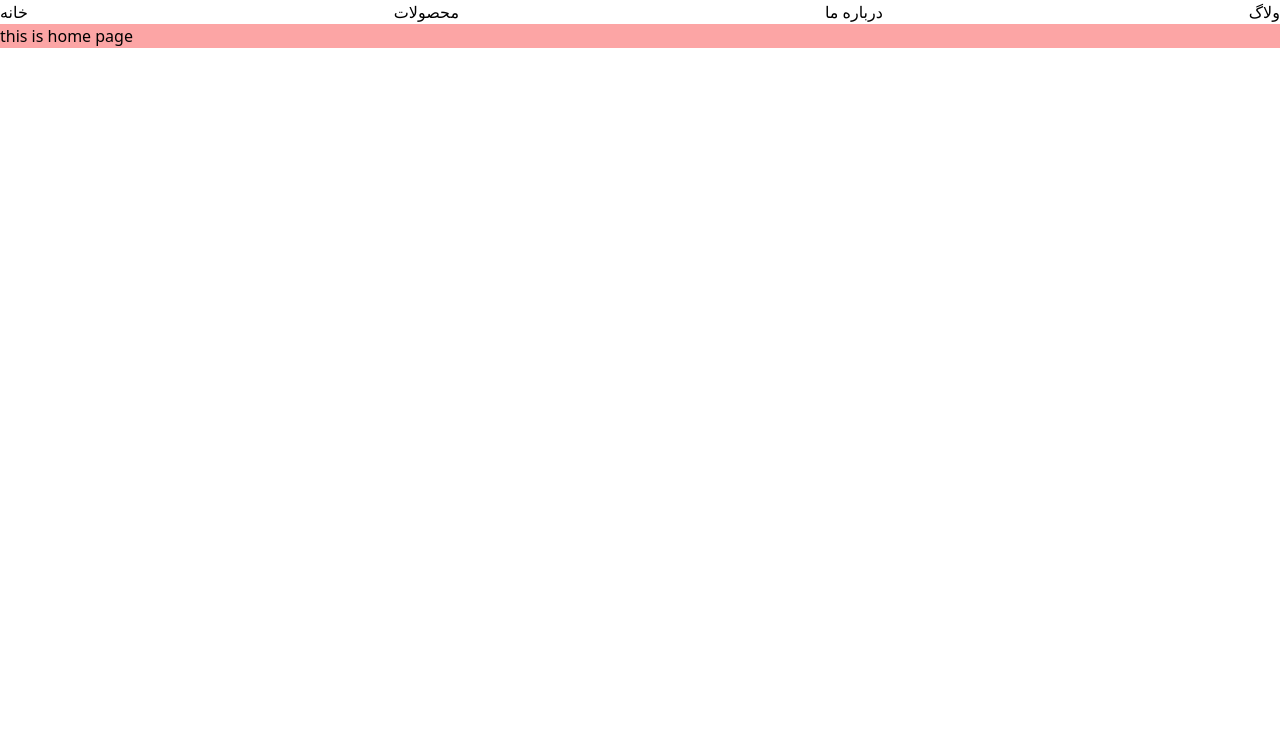
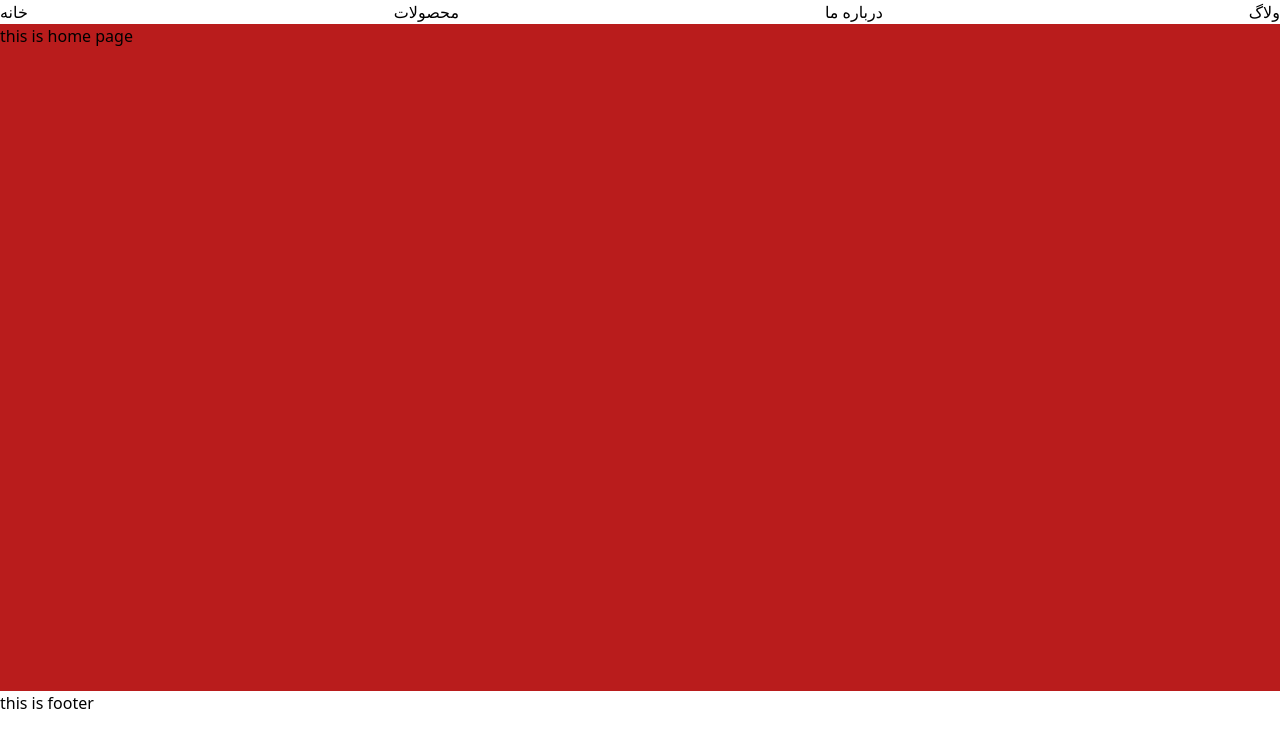
Before and after one commit to ZahraNejati79/bootstrap, a React (Create React App) app: page / in a window 1280 px wide. Shown: the top 748 px of the page. Built offline with nearby package versions, Linux system fonts and the light colour scheme.

Commit message:
all pages

```diff
--- a/src/App.js
+++ b/src/App.js
@@ -1,11 +1,17 @@
 import { BrowserRouter, Route, Routes } from "react-router-dom";
 import HomePage from "./pages/HomePage";
 import "./App.css";
+import AboutUs from "./pages/AboutUs";
+import Cart from "./pages/Cart";
+import SingleItem from "./pages/SingleItem";
 function App() {
   return (
     <BrowserRouter>
       <Routes>
         <Route path="/" element={<HomePage />} />
+        <Route path="/cart" element={<Cart />} />
+        <Route path="/singleitem/:id" element={<SingleItem />} />
+        <Route path="/aboutus" element={<AboutUs />} />
       </Routes>
     </BrowserRouter>
   );
--- /dev/null
+++ b/src/components/Nav.jsx
@@ -0,0 +1,26 @@
+import { NavLink } from "react-router-dom";
+
+const Nav = () => {
+  return (
+    <header>
+      <nav>
+        <ul className="flex items-center justify-between ">
+          <li>
+            <NavLink to="/">خانه</NavLink>
+          </li>
+          <li>
+            <NavLink to="/products">محصولات</NavLink>
+          </li>
+          <li>
+            <NavLink to="/aboutUs">درباره ما</NavLink>
+          </li>
+          <li>
+            <NavLink to="/velog">ولاگ</NavLink>
+          </li>
+        </ul>
+      </nav>
+    </header>
+  );
+};
+
+export default Nav;
--- a/src/layout/Layout.jsx
+++ b/src/layout/Layout.jsx
@@ -1,28 +1,12 @@
-import { NavLink } from "react-router-dom";
+import Nav from "../components/Nav";
 
 const Layout = ({ children }) => {
   return (
-    <>
-      <header>
-        <nav>
-          <ul className="flex items-center justify-between ">
-            <li>
-              <NavLink to="/">خانه</NavLink>
-            </li>
-            <li>
-              <NavLink to="/products">محصولات</NavLink>
-            </li>
-            <li>
-              <NavLink to="/aboutUs">درباره ما</NavLink>
-            </li>
-            <li>
-              <NavLink to="/velog">ولاگ</NavLink>
-            </li>
-          </ul>
-        </nav>
-      </header>
-      {children}
-    </>
+    <div className="h-screen">
+      <Nav />
+      <main className="h-5/6">{children}</main>
+      <footer className="static bottom-0">this is footer</footer>
+    </div>
   );
 };
 
--- /dev/null
+++ b/src/pages/AboutUs.jsx
@@ -0,0 +1,5 @@
+const AboutUs = () => {
+  return <div>this is AboutUs pages</div>;
+};
+
+export default AboutUs;
--- /dev/null
+++ b/src/pages/Cart.jsx
@@ -0,0 +1,5 @@
+const Cart = () => {
+  return <div>this is cart page</div>;
+};
+
+export default Cart;
--- a/src/pages/HomePage.jsx
+++ b/src/pages/HomePage.jsx
@@ -3,7 +3,7 @@ import Layout from "../layout/Layout";
 const HomePage = () => {
   return (
     <Layout>
-      <div className="bg-red-300">this is home page</div>
+      <div className="bg-red-700 h-full">this is home page</div>
     </Layout>
   );
 };
--- /dev/null
+++ b/src/pages/SingleItem.jsx
@@ -0,0 +1,5 @@
+const SingleItem = () => {
+  return <div>this is single item page</div>;
+};
+
+export default SingleItem;
```
